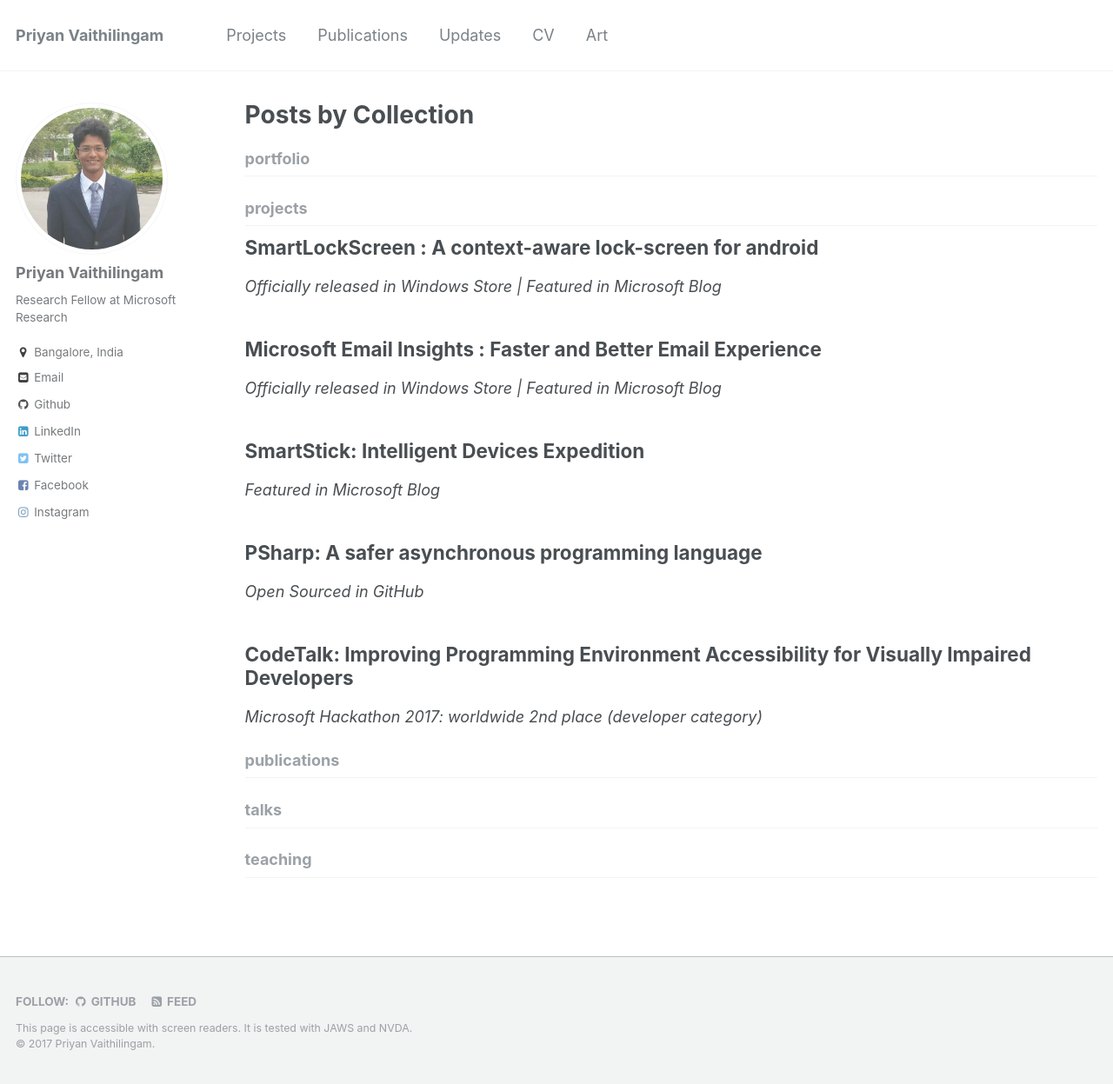
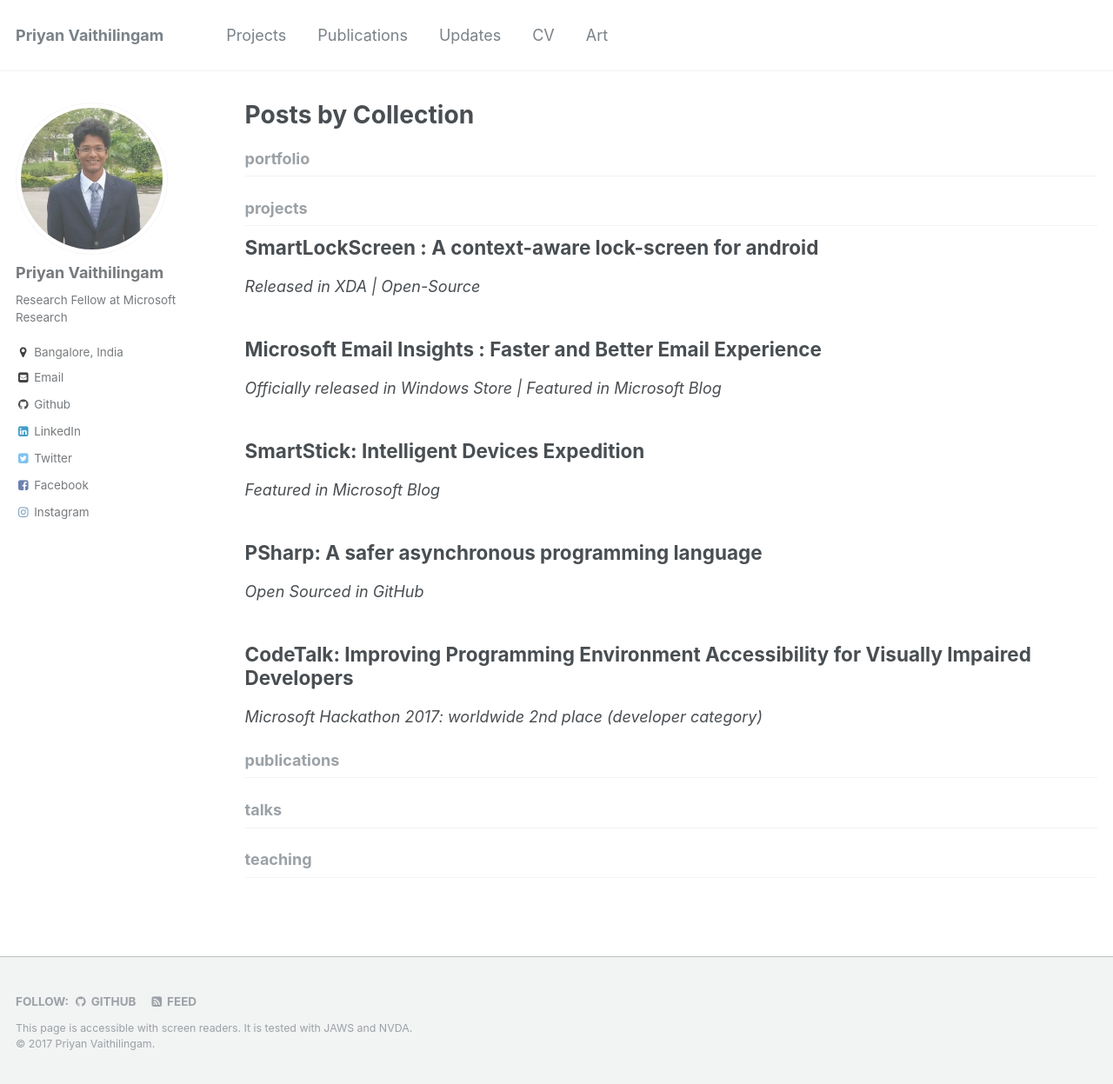
Before and after one commit to priyanmuthu/priyanmuthu.github.io, a Jekyll site: the page built from _pages/collection-archive.html, in a window 1280 px wide and 1247 px high. Shown: the whole window at 87% size. Built offline with Jekyll 4.4.1, drawn with Linux system fonts in a browser that asks for light colours.

```diff
--- a/_projects/2015-03-28-SmartLockScreen.md
+++ b/_projects/2015-03-28-SmartLockScreen.md
@@ -1,6 +1,6 @@
 ---
 title: "SmartLockScreen : A context-aware lock-screen for android"
-excerpt: "*Officially released in Windows Store &#124; [Featured in Microsoft Blog](https://goo.gl/kt17Zm)*"
+excerpt: "*Released in XDA &#124; Open-Source*"
 collection: "projects"
 permalink: /projects/SmartLockScreen/
 redirect_from:
```
